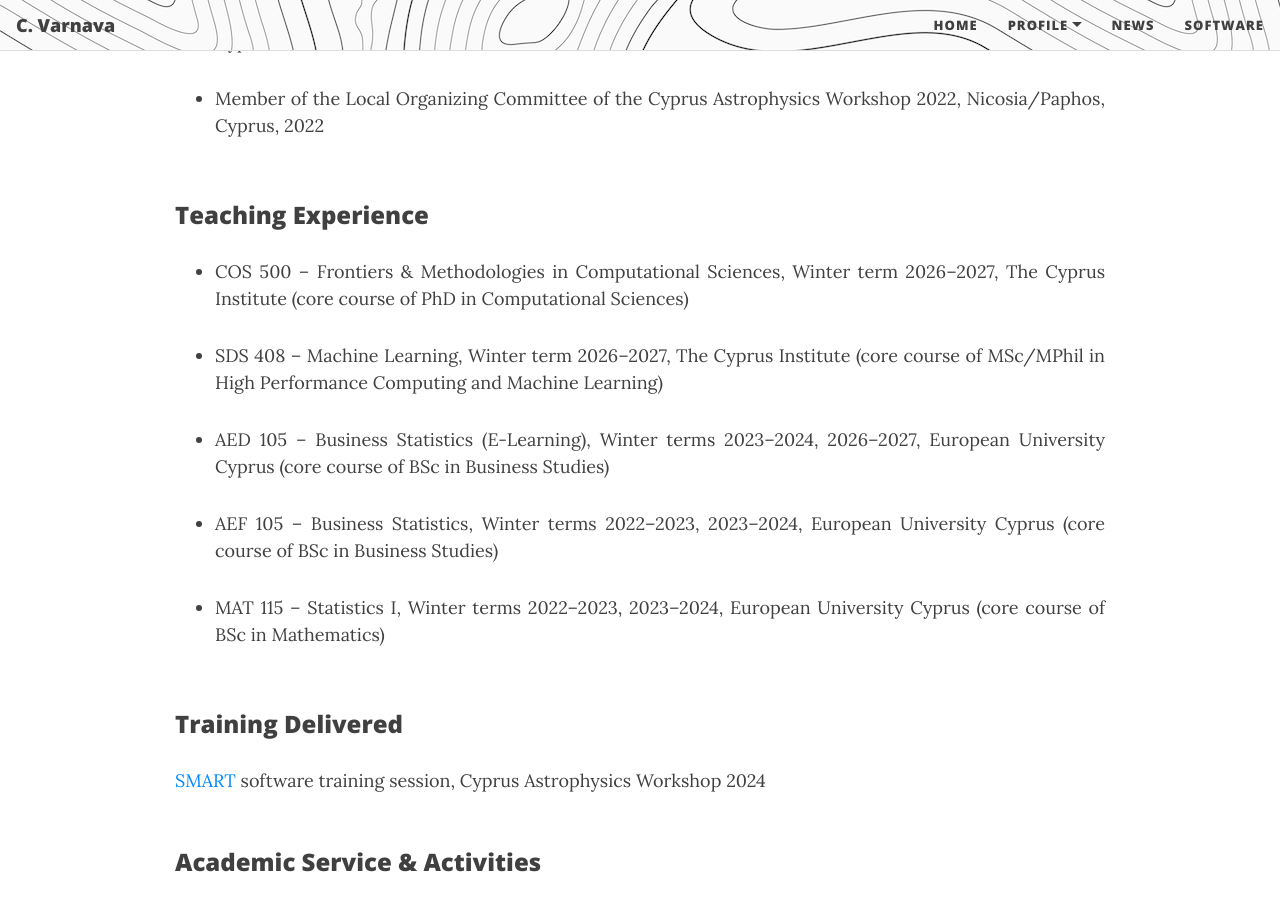
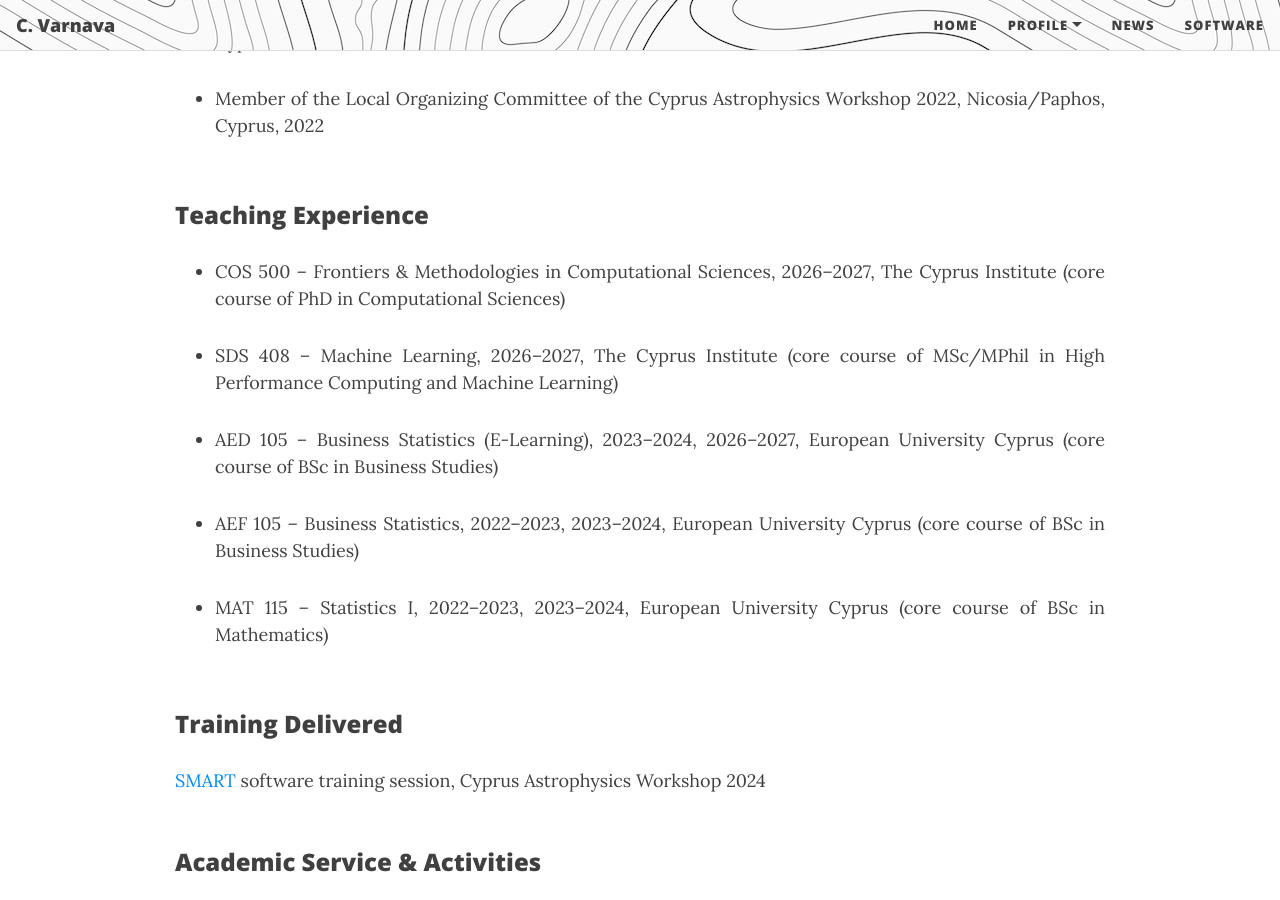
Before and after one commit to ch-var/ch-var.github.io, a Jekyll site: the page built from CV.html, in a window 1280 px wide and 900 px high, scrolled down 8233 px. Built offline with Jekyll 4.4.1, drawn with Linux system fonts in a browser that asks for light colours; formulas are drawn with MathJax 3.

Commit message:
Update CV.html

```diff
--- a/CV.html
+++ b/CV.html
@@ -213,15 +213,15 @@ mathjax: true
 <br>
 <p style="font-family: var(--header-font); font-weight: 800; line-height: 1.1; font-size: 1.5rem; margin-top: 1.25rem;">Teaching Experience</p>
 <ul>
-<li class="responsive-margin">COS 500 – Frontiers & Methodologies in Computational Sciences, Winter term 2026–2027, The Cyprus Institute (core course of PhD in Computational Sciences)</li>
+<li class="responsive-margin">COS 500 – Frontiers & Methodologies in Computational Sciences, 2026–2027, The Cyprus Institute (core course of PhD in Computational Sciences)</li>
 <p></p>
-<li class="responsive-margin">SDS 408 – Machine Learning, Winter term 2026–2027, The Cyprus Institute (core course of MSc/MPhil in High Performance Computing and Machine Learning)</li>
+<li class="responsive-margin">SDS 408 – Machine Learning, 2026–2027, The Cyprus Institute (core course of MSc/MPhil in High Performance Computing and Machine Learning)</li>
 <p></p>
-<li class="responsive-margin">AED 105 – Business Statistics (E-Learning), Winter terms 2023–2024, 2026–2027, European University Cyprus (core course of BSc in Business Studies)</li>
+<li class="responsive-margin">AED 105 – Business Statistics (E-Learning), 2023–2024, 2026–2027, European University Cyprus (core course of BSc in Business Studies)</li>
 <p></p>
-<li class="responsive-margin">AEF 105 – Business Statistics, Winter terms 2022–2023, 2023–2024, European University Cyprus (core course of BSc in Business Studies)</li>
+<li class="responsive-margin">AEF 105 – Business Statistics, 2022–2023, 2023–2024, European University Cyprus (core course of BSc in Business Studies)</li>
 <p></p>
-<li class="responsive-margin">MAT 115 – Statistics I, Winter terms 2022–2023, 2023–2024, European University Cyprus (core course of BSc in Mathematics)</li>
+<li class="responsive-margin">MAT 115 – Statistics I, 2022–2023, 2023–2024, European University Cyprus (core course of BSc in Mathematics)</li>
 </ul>
 <br>
 <p style="font-family: var(--header-font); font-weight: 800; line-height: 1.1; font-size: 1.5rem; margin-top: 1.25rem;">Training Delivered</p>
```
